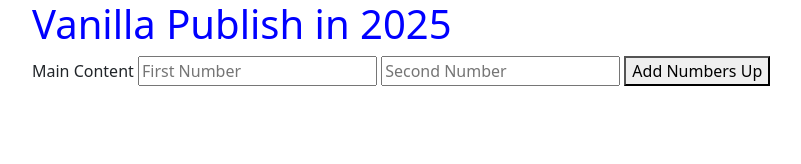
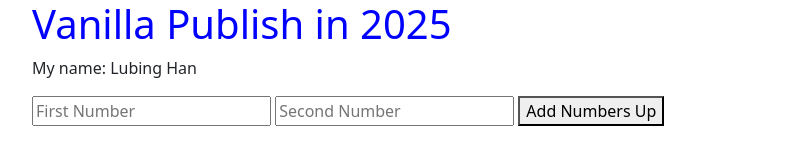
Before and after one commit to Heycoming/SI579-Vanilla-Publish, a website: page index.html in a window 1280 px wide. Shown: the whole page, without its empty margins (50-851 px from the left). Drawn offline with nearby package versions, Linux system fonts and the light colour scheme.

Commit message:
add name

```diff
--- a/index.html
+++ b/index.html
@@ -14,7 +14,7 @@
   </div>
 </header>
   <main class="container">
-    Main Content
+    <p>My name: Lubing Han</p>
     <input type="text" id="firstNumber" placeholder="First Number">
     <input type="text" id="secondNumber" placeholder="Second Number">
     <button id="add">Add Numbers Up</button>
```
